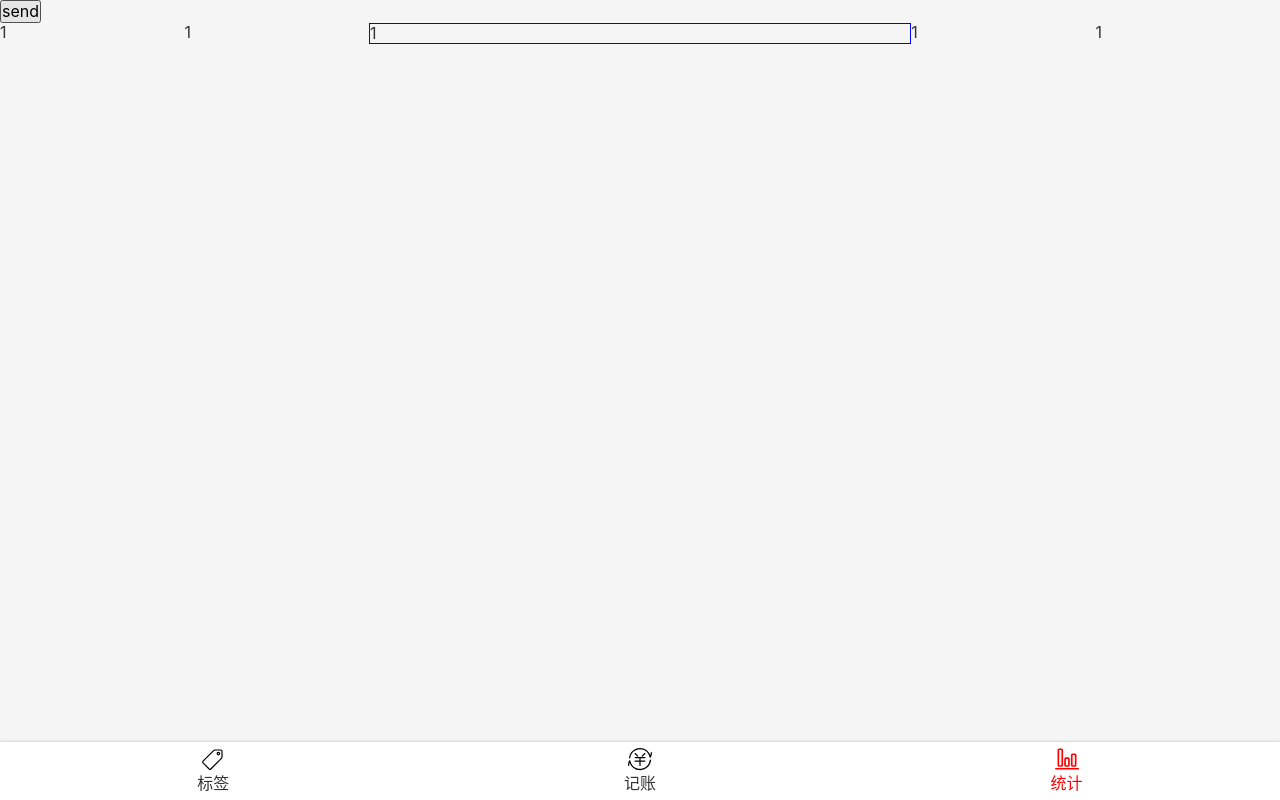
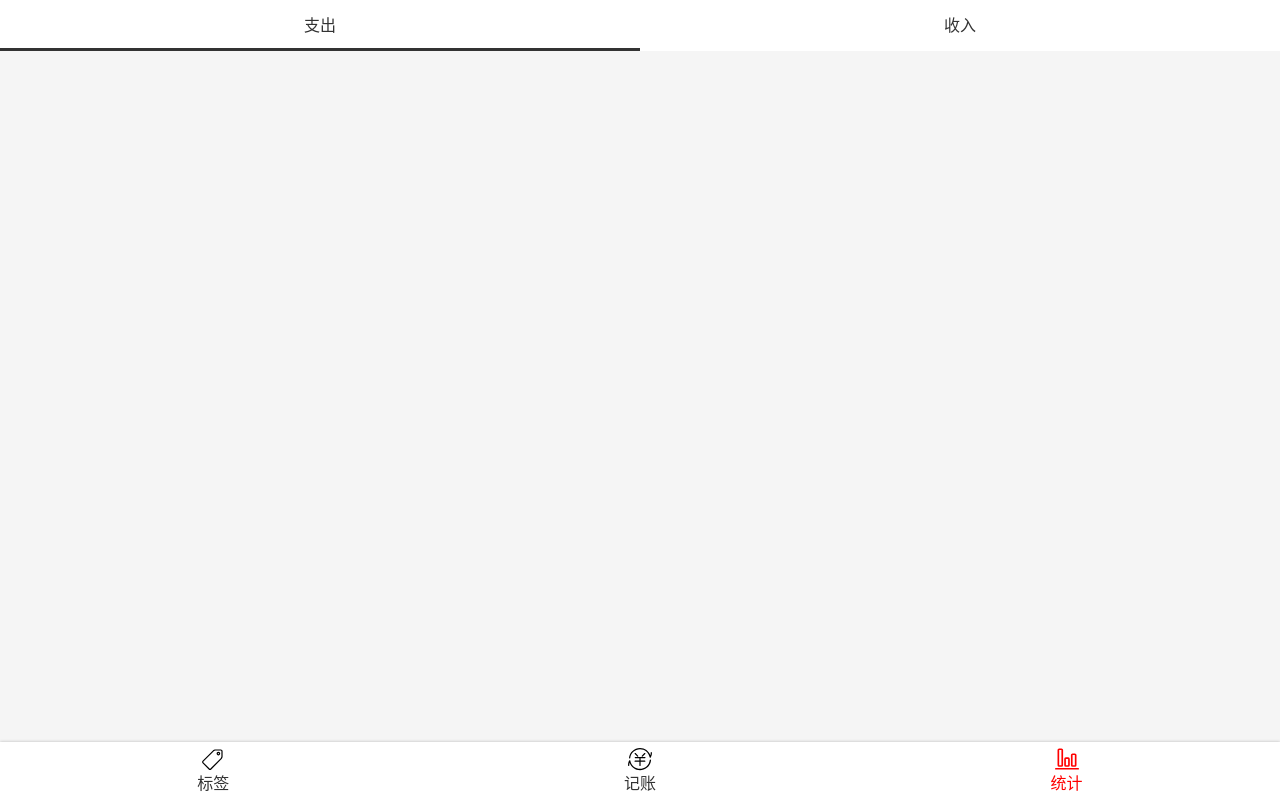
Before and after one commit to Crescent-zxy/MiaoMiao-Accounting, a React app: page /#/statistics in a window 1280 px wide. Built offline with nearby package versions, Linux system fonts and the light colour scheme.

Commit message:
Statistics 展示所有记录

```diff
--- a/package.json
+++ b/package.json
@@ -25,6 +25,7 @@
     "case-sensitive-paths-webpack-plugin": "2.3.0",
     "classnames": "^2.3.1",
     "css-loader": "4.3.0",
+    "dayjs": "^1.10.5",
     "dotenv": "8.2.0",
     "dotenv-expand": "5.1.0",
     "eslint": "^7.11.0",
--- a/src/hooks/useRecords.tsx
+++ b/src/hooks/useRecords.tsx
@@ -1,5 +1,6 @@
 import { useEffect, useState } from "react";
 import { useUpdate } from "./useUpdate";
+import day from "dayjs";
 
 type RecordItem = {
   tagIds: string[];
@@ -24,7 +25,7 @@ const useRecords = () => {
     }
     const newRecord = {
       ...record,
-      createTime: new Date().toISOString(),
+      createTime: day(new Date().toISOString()).format("YYYY.MM.DD"),
     };
     setRecords([...records, newRecord]);
     return true;
--- a/src/hooks/useTags.tsx
+++ b/src/hooks/useTags.tsx
@@ -32,7 +32,9 @@ const useTags = () => {
       setTags([...tags, { id: createId(), name: tagName }]);
     }
   };
-  return { tags, setTags, findTag, editTag, deleteTag, addTag };
+  const getName = (id: string) =>
+    tags.filter((t) => t.id === id)[0]?.name || "";
+  return { tags, setTags, findTag, editTag, deleteTag, addTag, getName };
 };
 
 export { useTags };
--- a/src/views/Money.tsx
+++ b/src/views/Money.tsx
@@ -10,6 +10,10 @@ import { TagSection } from "./money/TagSection";
 const MoneyLayout = styled(Layout)`
   display: flex;
   flex-direction: column;
+`;
+
+const CategoryWrapper = styled.div`
+  background-color: #c4c4c4;
 `;
 
 type Category = "-" | "+";
@@ -50,12 +54,14 @@ const Money: React.FC = () => {
           onSelectChange({ note });
         }}
       />
+      <CategoryWrapper>
         <CategorySection
           value={selected.category}
           onChange={(category) => {
             onSelectChange({ category });
           }}
         />
+      </CategoryWrapper>
       <NumberPadSection
         value={selected.amount}
         onChange={(amount) => {
--- a/src/views/Statistics.tsx
+++ b/src/views/Statistics.tsx
@@ -1,49 +1,57 @@
 import Layout from "components/Layout";
-import { useEffect, useState } from "react";
+import { useRecords } from "hooks/useRecords";
+import { useTags } from "hooks/useTags";
+import { useState } from "react";
 import styled from "styled-components";
+import { CategorySection } from "./money/CategorySection";
 
-const Wrapper = styled.div`
+const CategoryWrapper = styled.div`
+  background: white;
+`;
+
+const Item = styled.div`
   display: flex;
-  > p {
-    flex-grow: 3;
-    border: solid 1px blue;
-  }
-  > div {
-    flex-grow: 1;
+  justify-content: space-between;
+  background: white;
+  font-size: 18px;
+  line-height: 20px;
+  padding: 10px 16px;
+  > .note {
+    margin-right: auto;
+    margin-left: 16px;
+    color: #999;
   }
 `;
 
 const Statistics: React.FC = () => {
-  const [disabled, setDisabled] = useState<boolean>(false);
-  const [n, setN] = useState<number>(10);
-  useEffect(() => {
-    if (n >= 0 && n < 10) {
-      setTimeout(() => {
-        setN(n - 1);
-      }, 1000);
-      console.log("n", n);
-    } else {
-      setDisabled(false);
-      setN(10);
-      console.log("nnn", n);
-    }
-  }, [n]);
-  const count = () => {
-    setDisabled(true);
-    setN(n - 1);
-  };
+  const [category, setCategory] = useState<"-" | "+">("-");
+  const { records } = useRecords();
+  const { getName } = useTags();
   return (
     <Layout>
-      <button disabled={disabled} onClick={count}>
-        {disabled ? n : "send"}
-      </button>
-      <Wrapper>
-        <div>1</div>
-        <div>1</div>
-        <p>1</p>
-        <div>1</div>
-        <div>1</div>
-      </Wrapper>
+      <CategoryWrapper>
+        <CategorySection
+          value={category}
+          onChange={(value) => setCategory(value)}
+        />
+      </CategoryWrapper>
+      <div>
+        {records
+          .filter((i) => i.category === category)
+          ?.map((r, index) => {
+            return (
+              <Item key={index}>
+                <div className="tags">
+                  {r.tagIds.map((tagId) => (
+                    <span key={tagId}>{getName(tagId)}</span>
+                  ))}
+                </div>
+                {r.note && <div className="note">{r.note}</div>}
+                <div className="amount">￥{r.amount}</div>
+              </Item>
+            );
+          })}
+      </div>
     </Layout>
   );
 };
--- a/src/views/money/CategorySection.tsx
+++ b/src/views/money/CategorySection.tsx
@@ -3,7 +3,6 @@ import styled from "styled-components";
 const Wrapper = styled.section`
   > ul {
     display: flex;
-    background: #c4c4c4;
     > li {
       width: 50%;
       text-align: center;
```
Also changed, not shown: 1 other file (tests, documents, lock files or other folders). Lines whose indentation alone changed are shown as unchanged.
